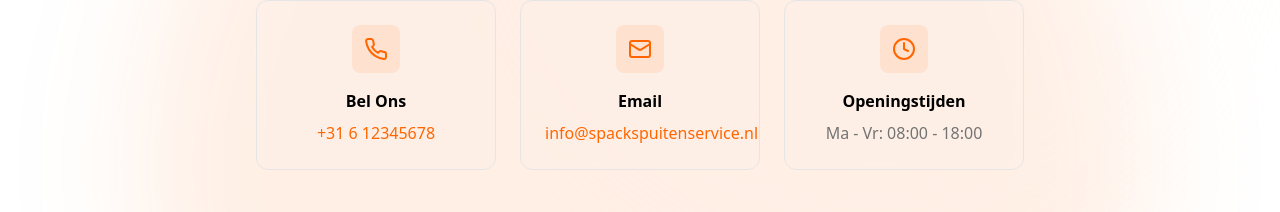
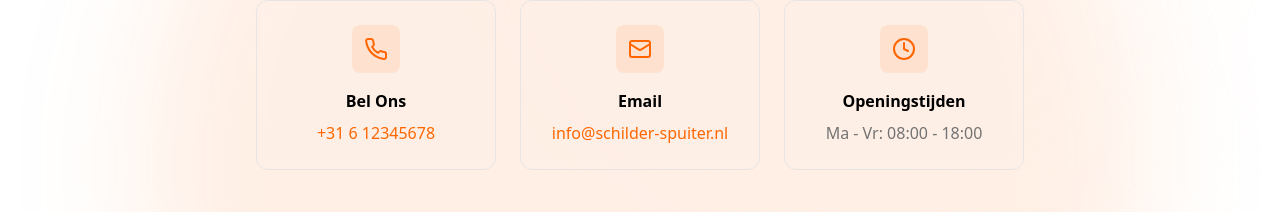
Before and after one commit to BernardusMolkenboer/schilderspuiter, a Next.js app: page /contact in a window 1280 px wide. Shown: the part 336-548 px from the top of the page. Built offline with nearby package versions, Linux system fonts and the light colour scheme.

Commit message:
fix email

```diff
--- a/src/components/contact/ContactHero.tsx
+++ b/src/components/contact/ContactHero.tsx
@@ -28,8 +28,8 @@ export default function ContactHero() {
               {
                 icon: Mail,
                 title: "Email",
-                info: "info@spackspuitenservice.nl",
-                link: "mailto:info@spackspuitenservice.nl",
+                info: "info@schilder-spuiter.nl",
+                link: "mailto:info@schilder-spuiter.nl",
               },
               {
                 icon: Clock,
```
